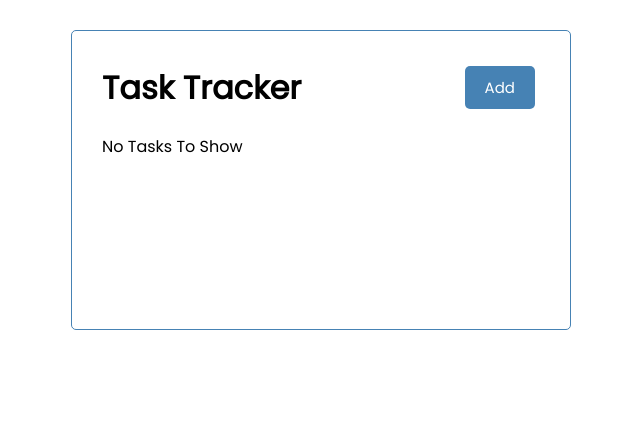
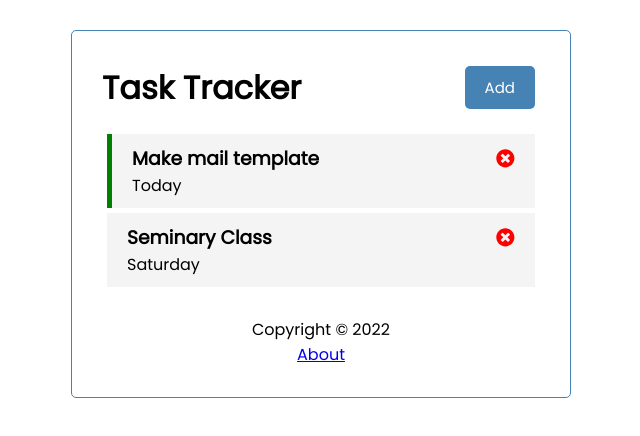
Before and after one commit to gnzlplcs/task-tracker, a React (Create React App) app: page / in a window 1280 px wide. Shown: the top 436 px of the page, without its empty margins (319-959 px from the left). Built offline with nearby package versions, Linux system fonts and the light colour scheme; data requests are answered from the project's data file.

Commit message:
➕ add react router

```diff
--- a/db.json
+++ b/db.json
@@ -1,3 +1,16 @@
 {
-  "tasks": []
+  "tasks": [
+    {
+      "text": "Make mail template",
+      "day": "Today",
+      "reminder": true,
+      "id": 1
+    },
+    {
+      "text": "Seminary Class",
+      "day": "Saturday",
+      "reminder": false,
+      "id": 2
+    }
+  ]
 }
--- a/package.json
+++ b/package.json
@@ -10,6 +10,7 @@
     "react": "^17.0.2",
     "react-dom": "^17.0.2",
     "react-icons": "^4.3.1",
+    "react-router-dom": "^6.2.2",
     "react-scripts": "5.0.0",
     "web-vitals": "^2.1.4"
   },
--- a/src/App.js
+++ b/src/App.js
@@ -1,71 +1,74 @@
 import { useEffect, useState } from "react";
+import { BrowserRouter as Router, Routes, Route } from "react-router-dom";
 import Header from "./components/Header";
 import Tasks from "./components/Tasks";
 import AddTask from "./components/AddTask";
+import Footer from "./components/Footer";
+import About from "./components/About";
 
 function App() {
-  const [showAddTask, setShowAddTask] = useState(false)
+  const [showAddTask, setShowAddTask] = useState(false);
   const [tasks, setTasks] = useState([]);
 
   useEffect(() => {
     const getTasks = async () => {
       const tasksFromServer = await fetchTasks();
       setTasks(tasksFromServer);
-    }
-    getTasks()
+    };
+    getTasks();
   }, []);
 
   // fetch all tasks
   const fetchTasks = async () => {
-    const response = await fetch('http://localhost:5000/tasks');
+    const response = await fetch("http://localhost:5000/tasks");
     const data = await response.json();
     return data;
-  }
+  };
 
   //fetch task / singular / JUST one!
   const fetchTask = async (id) => {
     const response = await fetch(`http://localhost:5000/tasks/${id}`);
     const data = await response.json();
     return data;
-  }
+  };
 
   // add task to server
   const addTask = async (task) => {
-    const response = await fetch('http://localhost:5000/tasks', {
-      method: 'POST',
+    const response = await fetch("http://localhost:5000/tasks", {
+      method: "POST",
       headers: {
-        'Content-type': 'application/json'
+        "Content-type": "application/json",
       },
-      body: JSON.stringify(task)
-    })
+      body: JSON.stringify(task),
+    });
 
-    const data = await response.json()
-    setTasks([...tasks, data])
+    const data = await response.json();
+    setTasks([...tasks, data]);
   };
 
   // delete task from server
   const deleteTask = async (id) => {
     await fetch(`http://localhost:5000/tasks/${id}`, {
-      method: 'DELETE'
-    })
+      method: "DELETE",
+    });
     setTasks(tasks.filter((task) => task.id !== id));
-  }
+  };
 
   // toggle reminder on server
   const toggleReminder = async (id) => {
     const taskToToggle = await fetchTask(id);
     const updateTask = {
       ...taskToToggle,
-      reminder: !taskToToggle.reminder
+      reminder: !taskToToggle.reminder,
     };
     const response = await fetch(`http://localhost:5000/tasks/${id}`, {
-      method: 'PUT',
+      method: "PUT",
       headers: {
-        'Content-type': 'application/json'
+        "Content-type": "application/json",
       },
-      body: JSON.stringify(updateTask)
+      body: JSON.stringify(updateTask),
     });
-    const data = await response.json()
+    const data = await response.json();
     setTasks(
       tasks.map((task) =>
         task.id === id ? { ...task, reminder: data.reminder } : task
@@ -74,18 +77,35 @@
   };
 
   return (
+    <Router>
       <div className="container">
         <Header
           onAdd={() => setShowAddTask(!showAddTask)}
           showAdd={showAddTask}
         />
+        <Routes>
+          <Route
+            path="/"
+            element={
+              <>
                 {showAddTask && <AddTask onAdd={addTask} />}
                 {tasks.length > 0 ? (
-        <Tasks tasks={tasks} onDelete={deleteTask} onToggle={toggleReminder} />
+                  <Tasks
+                    tasks={tasks}
+                    onDelete={deleteTask}
+                    onToggle={toggleReminder}
+                  />
                 ) : (
                   "No Tasks To Show"
                 )}
+              </>
+            }
+          />
+          <Route path="/about" element={<About />} />
+        </Routes>
+        <Footer />
       </div>
+    </Router>
   );
 }
 
--- /dev/null
+++ b/src/components/About.js
@@ -0,0 +1,12 @@
+import { Link } from "react-router-dom";
+
+const About = () => {
+  return (
+    <div>
+      <h4>Version 1.0.0</h4>
+      <Link to="/">Go Back</Link>
+    </div>
+  )
+}
+
+export default About
--- /dev/null
+++ b/src/components/Footer.js
@@ -0,0 +1,12 @@
+import { Link } from "react-router-dom";
+
+const Footer = () => {
+  return (
+    <footer>
+      <p>Copyright &copy; 2022</p>
+      <Link to="/about">About</Link>
+    </footer>
+  )
+}
+
+export default Footer
--- a/src/components/Header.js
+++ b/src/components/Header.js
@@ -1,16 +1,19 @@
-import React from "react";
+import { useLocation } from "react-router-dom";
 import PropTypes from "prop-types";
 import Button from "./Button";
 
 const Header = ({ title, onAdd, showAdd }) => {
+  const location = useLocation();
   return (
     <header className="header">
       <h1>{title}</h1>
-      <Button
-        text={showAdd ? 'Close' : 'Add'}
-        onClick={onAdd}
-        color={showAdd ? 'gray' : 'steelblue'}
-      />
+      {location.pathname === "/" && (
+        <Button
+          text={showAdd ? "Close" : "Add"}
+          color={showAdd ? "gray" : "steelblue"}
+          onClick={onAdd}
+        />
+      )}
     </header>
   );
 };
```
Also changed, not shown: 1 other file (tests, documents, lock files or other folders). Lines whose indentation alone changed are shown as unchanged.
